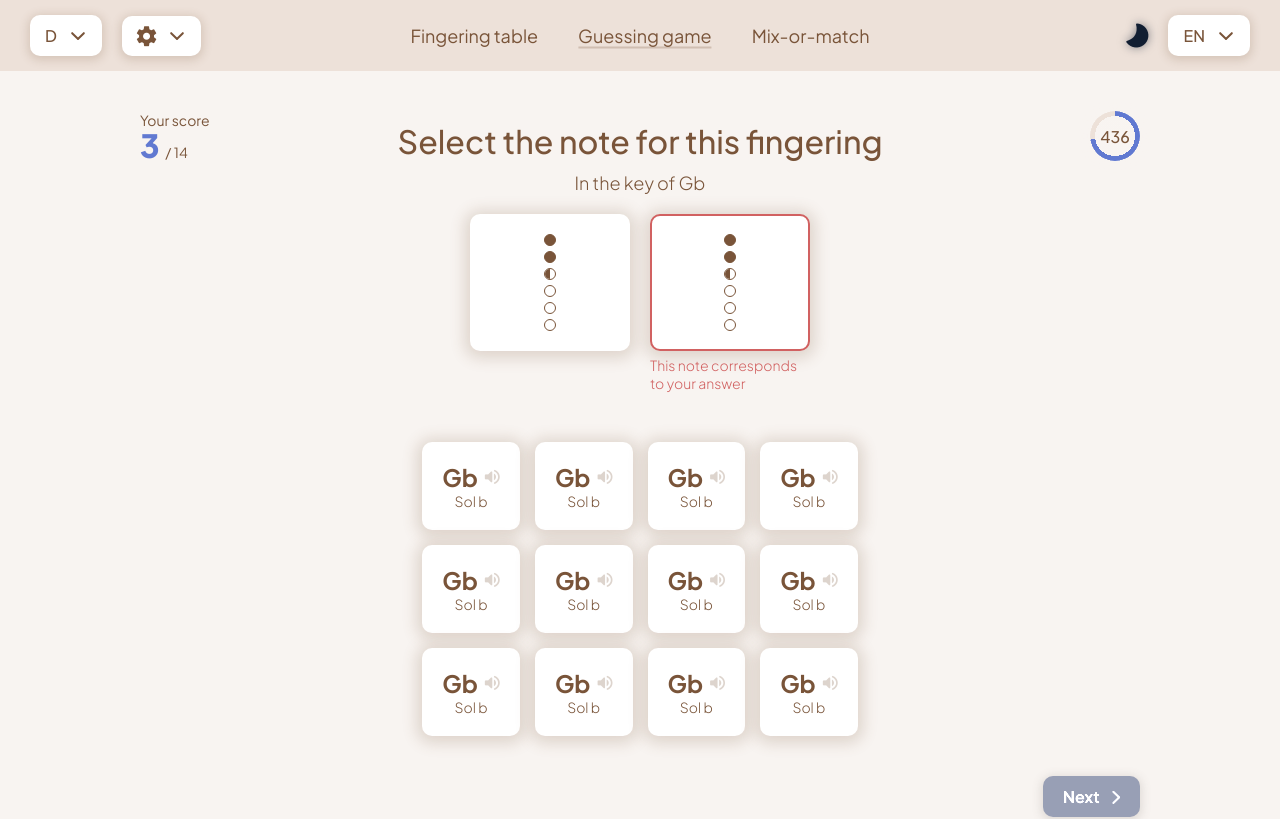
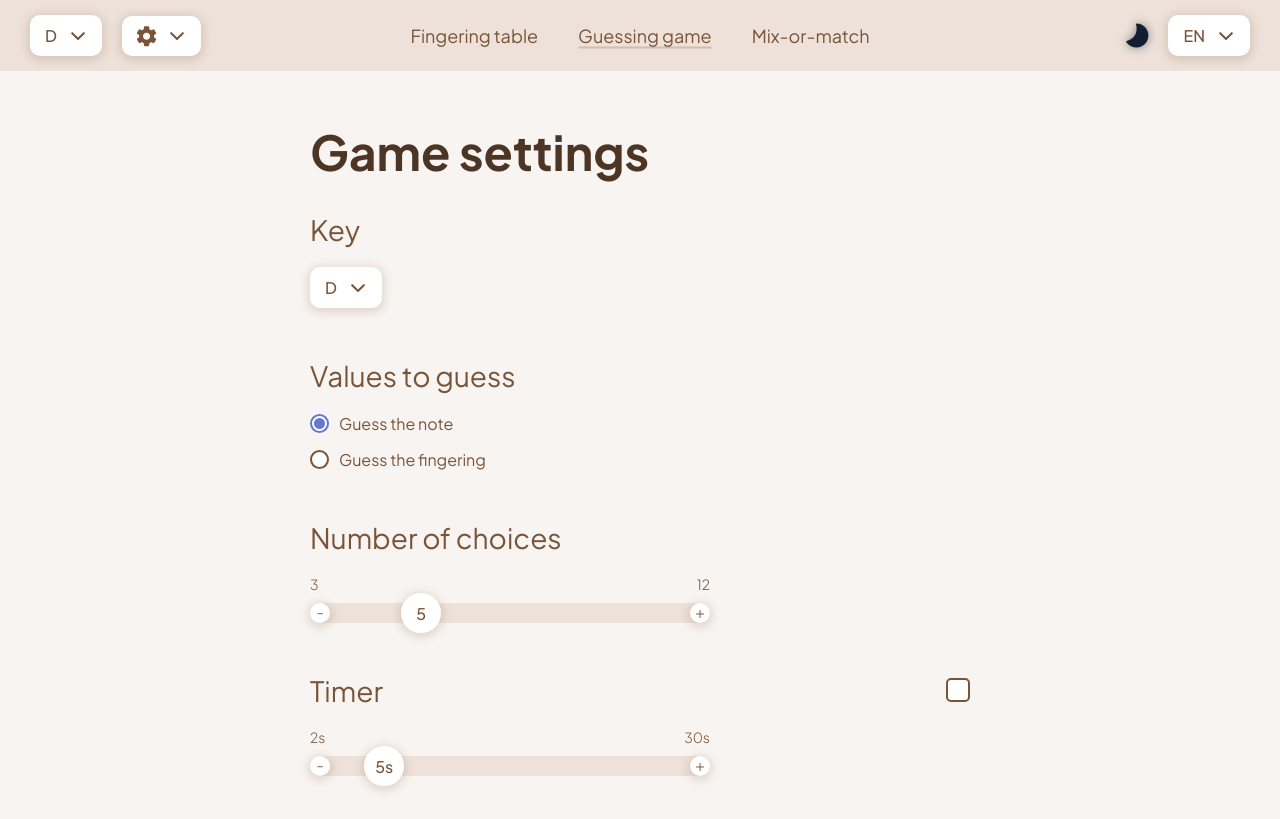
Before and after one commit to PetitChampi/whistle-buddy, a Vue app: page /guessing-game in a window 1280 px wide. Shown: the top 819 px of the page. Built offline with nearby package versions, Linux system fonts and the light colour scheme.

Commit message:
G game finish screen

```diff
--- a/src/App.vue
+++ b/src/App.vue
@@ -14,7 +14,7 @@
 </template>
 
 <script setup lang="ts">
-import { RouterLink, RouterView } from "vue-router";
+import { RouterView } from "vue-router";
 import { useDarkModeStore } from "@/stores/darkMode";
 import { storeToRefs } from 'pinia';
 
--- a/src/i18n/fr.json
+++ b/src/i18n/fr.json
@@ -51,7 +51,7 @@
   "G_GUESS_ERR_NOTE": "Cette note correspond à ta réponse",
   "G_GUESS_FINISH_TITLE": "Partie terminée!",
   "G_GUESS_FINISH_SUBTITLE": "Tu as marqué {score} sur {total}",
-  "G_GUESS_FINISH_BACK_SET": "Retourner aux paramètres",
+  "G_GUESS_FINISH_BACK_SET": "Retour aux paramètres",
   "G_GUESS_FINISH_BACK_TAB": "Table des doigtés",
   "G_GUESS_FINISH_REPLAY": "Rejouer cette partie",
 
--- a/src/views/GuessingGameView.vue
+++ b/src/views/GuessingGameView.vue
@@ -1,6 +1,8 @@
 <template>
-  <GameParams :gameType="'guessing'" v-if="gameStarted" @@gameStarted="gameStarted = true" />
-  <div v-else class="game">
+<div>
+<!-- see above parent div for router transition -->
+  <GameParams :gameType="'guessing'" v-if="!gameStarted" @@gameStarted="gameStarted = true" />
+  <div v-if="gameStarted && !gameFinished" class="game">
     <div class="game-metrics-wrapper">
       <div class="game-metrics">
         <div class="score">
@@ -28,9 +30,27 @@
       </div>
     </div>
     <div class="btn-container">
-      <CustomButton :btnText="$t('G_GUESS_NEXT')" iconR="chevron_forward" disabled />
+      <CustomButton :btnText="$t('G_GUESS_NEXT')" iconR="chevron_forward" @click="gameFinished = true" />
     </div>
   </div>
+
+  <div v-if="gameFinished"  class="finish">
+    <h1 class="finish-title">{{ $t("G_GUESS_FINISH_TITLE") }}</h1>
+    <p class="finish-subtitle">{{ $t("G_GUESS_FINISH_SUBTITLE", {score: 13, total: 14}) }}</p>
+    <img src="" alt="Happy mascot">
+    <div class="finish-links">
+      <div class="btn-container">
+        <CustomButton :btnText="$t('G_GUESS_FINISH_BACK_SET')" btnType="secondary" @click="backToSettings" />
+        <CustomButton :btnText="$t('G_GUESS_FINISH_REPLAY')" @click="replayRound" />
+      </div>
+      <span class="finish-links-bottom">
+        <RouterLink :to="{ name: 'fingeringTable' }">
+          {{ $t("G_GUESS_FINISH_BACK_TAB") }}
+        </RouterLink>
+      </span>
+    </div>
+  </div>
+</div>
 </template>
 
 <script setup lang="ts">
@@ -41,8 +61,10 @@ import Card from "@/components/molecules/Card.vue";
 import ChoiceGrid from "@/components/ChoiceGrid.vue";
 import CustomButton from "@/components/molecules/CustomButton.vue";
 import type { ICard } from "@/types/UiElements";
+import { watch } from "vue";
 
 const gameStarted = ref<boolean>(false);
+const gameFinished = ref<boolean>(false);
 const note = ref<ICard>({
   id: 1,
   name: {en: 'Gb', fr: 'Sol b'},
@@ -68,61 +90,23 @@ const cards = ref<ICard[]>([
     fingering: [2, 2, 1, 0, 0, 0],
     octave: 1
   },
-  {
-    id: 4,
-    name: {en: 'Gb', fr: 'Sol b'},
-    fingering: [2, 2, 1, 0, 0, 0],
-    octave: 1
-  },
-  {
-    id: 5,
-    name: {en: 'Gb', fr: 'Sol b'},
-    fingering: [2, 2, 1, 0, 0, 0],
-    octave: 1
-  },
-  {
-    id: 6,
-    name: {en: 'Gb', fr: 'Sol b'},
-    fingering: [2, 2, 1, 0, 0, 0],
-    octave: 1
-  },
-  {
-    id: 7,
-    name: {en: 'Gb', fr: 'Sol b'},
-    fingering: [2, 2, 1, 0, 0, 0],
-    octave: 1
-  },
-  {
-    id: 8,
-    name: {en: 'Gb', fr: 'Sol b'},
-    fingering: [2, 2, 1, 0, 0, 0],
-    octave: 1
-  },
-  {
-    id: 9,
-    name: {en: 'Gb', fr: 'Sol b'},
-    fingering: [2, 2, 1, 0, 0, 0],
-    octave: 1
-  },
-  {
-    id: 10,
-    name: {en: 'Gb', fr: 'Sol b'},
-    fingering: [2, 2, 1, 0, 0, 0],
-    octave: 1
-  },
-  {
-    id: 11,
-    name: {en: 'Gb', fr: 'Sol b'},
-    fingering: [2, 2, 1, 0, 0, 0],
-    octave: 1
-  },
-  {
-    id: 12,
-    name: {en: 'Gb', fr: 'Sol b'},
-    fingering: [2, 2, 1, 0, 0, 0],
-    octave: 1
-  },
 ]);
+
+function backToSettings() {
+  gameStarted.value = false;
+  gameFinished.value = false;
+}
+function replayRound() {
+  gameStarted.value = true;
+  gameFinished.value = false;
+}
+
+watch(gameStarted, () => {
+  window.scrollTo(0, 0);
+})
+watch(gameFinished, () => {
+  window.scrollTo(0, 0);
+})
 </script>
 
 <style lang="scss" scoped>
@@ -189,4 +173,37 @@ const cards = ref<ICard[]>([
   display: flex;
   justify-content: flex-end;
 }
+
+.finish {
+  max-width: 660px;
+  margin: 50px auto 0;
+  background-color: var(--intensified-bg);
+  padding: 30px 30px 20px;
+  border-radius: 10px;
+
+  &-title {
+    text-align: center;
+    margin-bottom: 20px;
+  }
+  &-subtitle {
+    text-align: center;
+    font-size: 1.25rem;
+  }
+
+  img {
+    width: 200px;
+    display: block;
+    margin: 30px auto;
+  }
+  .btn-container {
+    justify-content: space-between;
+    margin: 0;
+  }
+
+  &-links-bottom {
+    display: inline-block;
+    margin-top: 15px;
+    font-size: .75rem;
+  }
+}
 </style>
```
